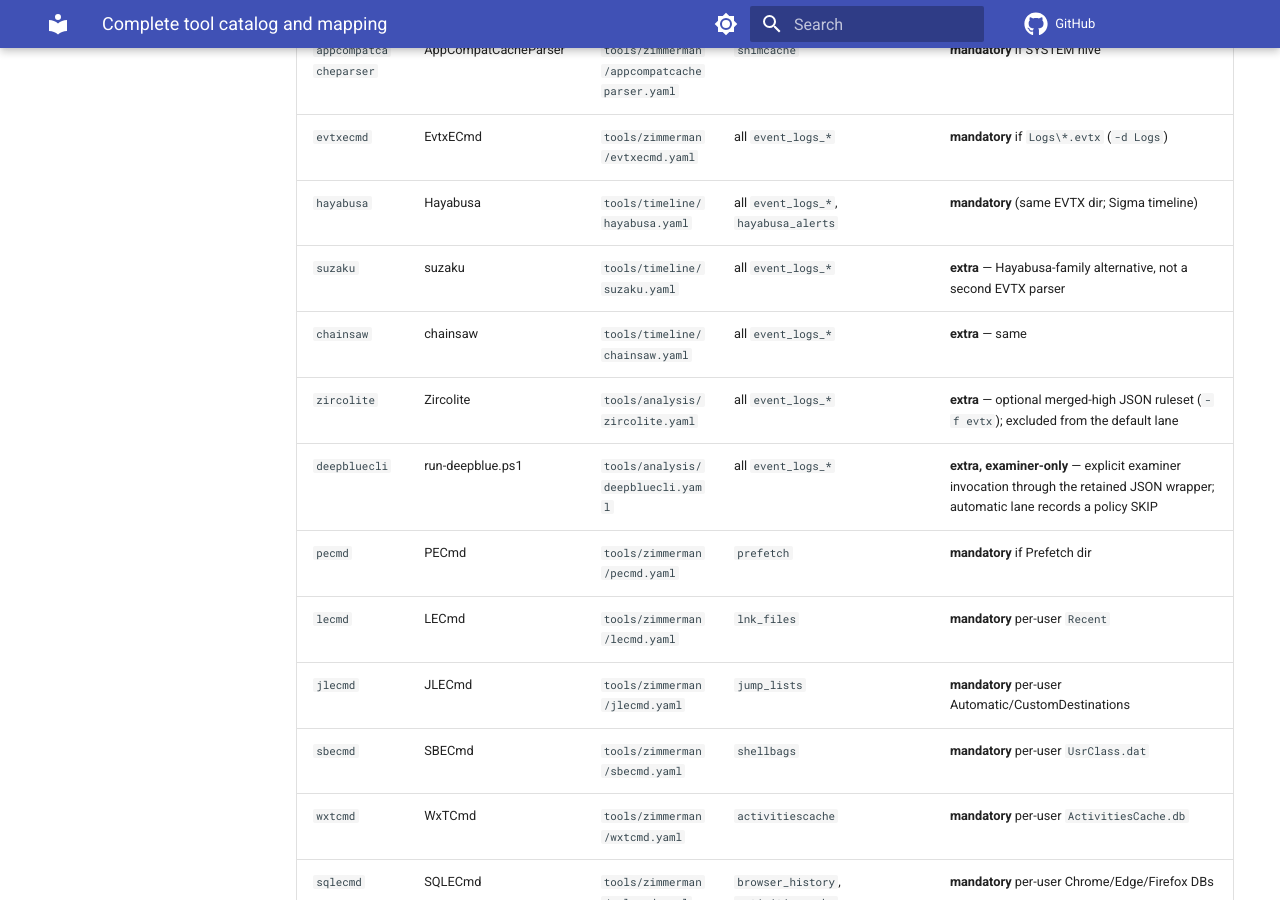
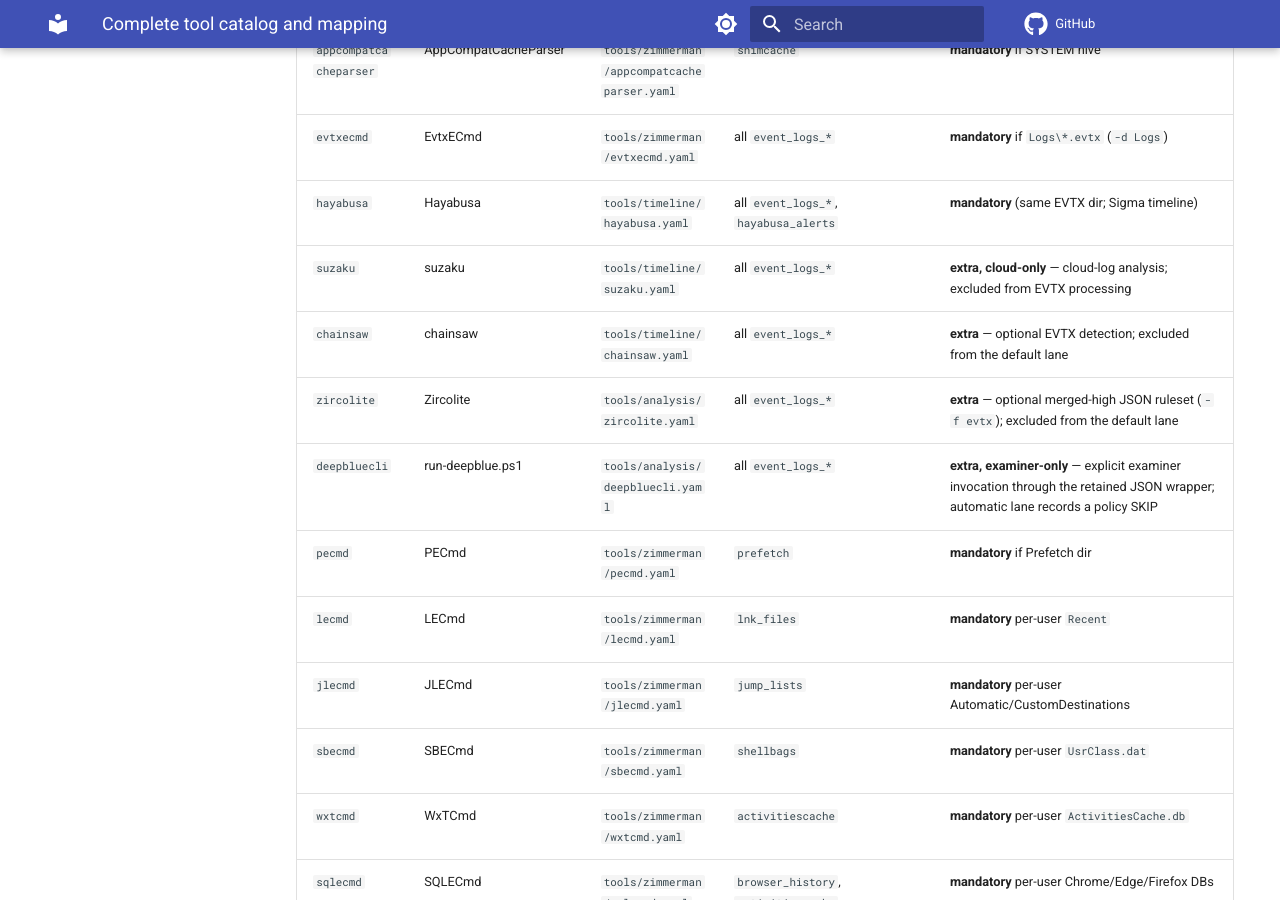
Before and after one commit to Ganron007/DFIR-Nexus, an MkDocs documentation site: the page built from Docs/cases/TOOL-CATALOG-MAP.md, in a window 1280 px wide and 900 px high, scrolled down 1480 px. Built offline with MkDocs 1.6.1 and Material for MkDocs 9.7.7, drawn with Linux system fonts in a browser that asks for light colours; comment, search, counter and statistics services are not loaded; some of the changed text lies outside the part shown.

Commit message:
Distinguish cloud-only analysis from optional EVTX tools
Correct reference labels using the existing Suzaku tool card and lane policy.
Keep the tested runtime, playbooks and derivation code unchanged.

```diff
--- a/Docs/cases/TOOL-CATALOG-MAP.md
+++ b/Docs/cases/TOOL-CATALOG-MAP.md
@@ -41,8 +41,8 @@ Every key in `_WIN_CATALOG` is executable via `run_windows_command` when the bin
 | `appcompatcacheparser` | AppCompatCacheParser | `tools/zimmerman/appcompatcacheparser.yaml` | `shimcache` | **mandatory** if SYSTEM hive |
 | `evtxecmd` | EvtxECmd | `tools/zimmerman/evtxecmd.yaml` | all `event_logs_*` | **mandatory** if `Logs\*.evtx` (`-d Logs`) |
 | `hayabusa` | Hayabusa | `tools/timeline/hayabusa.yaml` | all `event_logs_*`, `hayabusa_alerts` | **mandatory** (same EVTX dir; Sigma timeline) |
-| `suzaku` | suzaku | `tools/timeline/suzaku.yaml` | all `event_logs_*` | **extra** — Hayabusa-family alternative, not a second EVTX parser |
-| `chainsaw` | chainsaw | `tools/timeline/chainsaw.yaml` | all `event_logs_*` | **extra** — same |
+| `suzaku` | suzaku | `tools/timeline/suzaku.yaml` | all `event_logs_*` | **extra, cloud-only** — cloud-log analysis; excluded from EVTX processing |
+| `chainsaw` | chainsaw | `tools/timeline/chainsaw.yaml` | all `event_logs_*` | **extra** — optional EVTX detection; excluded from the default lane |
 | `zircolite` | Zircolite | `tools/analysis/zircolite.yaml` | all `event_logs_*` | **extra** — optional merged-high JSON ruleset (`-f evtx`); excluded from the default lane |
 | `deepbluecli` | run-deepblue.ps1 | `tools/analysis/deepbluecli.yaml` | all `event_logs_*` | **extra, examiner-only** — explicit examiner invocation through the retained JSON wrapper; automatic lane records a policy SKIP |
 | `pecmd` | PECmd | `tools/zimmerman/pecmd.yaml` | `prefetch` | **mandatory** if Prefetch dir |
@@ -157,7 +157,7 @@ Presence comes from `locations` globbed against the image root (`artifact_map.py
 | browser_history | SQLECmd, Hindsight | mandatory SQLECmd |
 | userassist, bam, mountpoints2, user_activity_mru | RECmd | mandatory RECmd NTUSER; RegRipper 3.0 runs alongside per hive (text plugin coverage — not a substitute) |
 | registry_run_keys, registry_services | RECmd, autorunsc | mandatory RECmd; autorunsc live-only |
-| event_logs_* (11 channels) | EvtxECmd, Hayabusa, Suzaku, Chainsaw, Zircolite, DeepBlueCLI | mandatory Hayabusa + EvtxECmd; DeepBlueCLI is examiner-only with a visible policy SKIP; other detection tools follow their optional lane policy |
+| event_logs_* (11 channels) | EvtxECmd, Hayabusa, Suzaku (cloud-only), Chainsaw, Zircolite, DeepBlueCLI | mandatory Hayabusa + EvtxECmd; DeepBlueCLI is examiner-only with a visible policy SKIP; other detection tools follow their optional lane policy |
 | hayabusa_alerts | Hayabusa | covered by Hayabusa job |
 | scheduled_tasks | EvtxECmd, Hayabusa, RECmd | EVTX + SOFTWARE hive; XML under `Tasks\` is not a separate parser |
 | wmi_persistence | RECmd, autorunsc, EvtxECmd, Hayabusa | same |
```
Also changed, not shown: Docs/cases/TOOL-EVIDENCE-MAP.md (+1 -1 lines).
